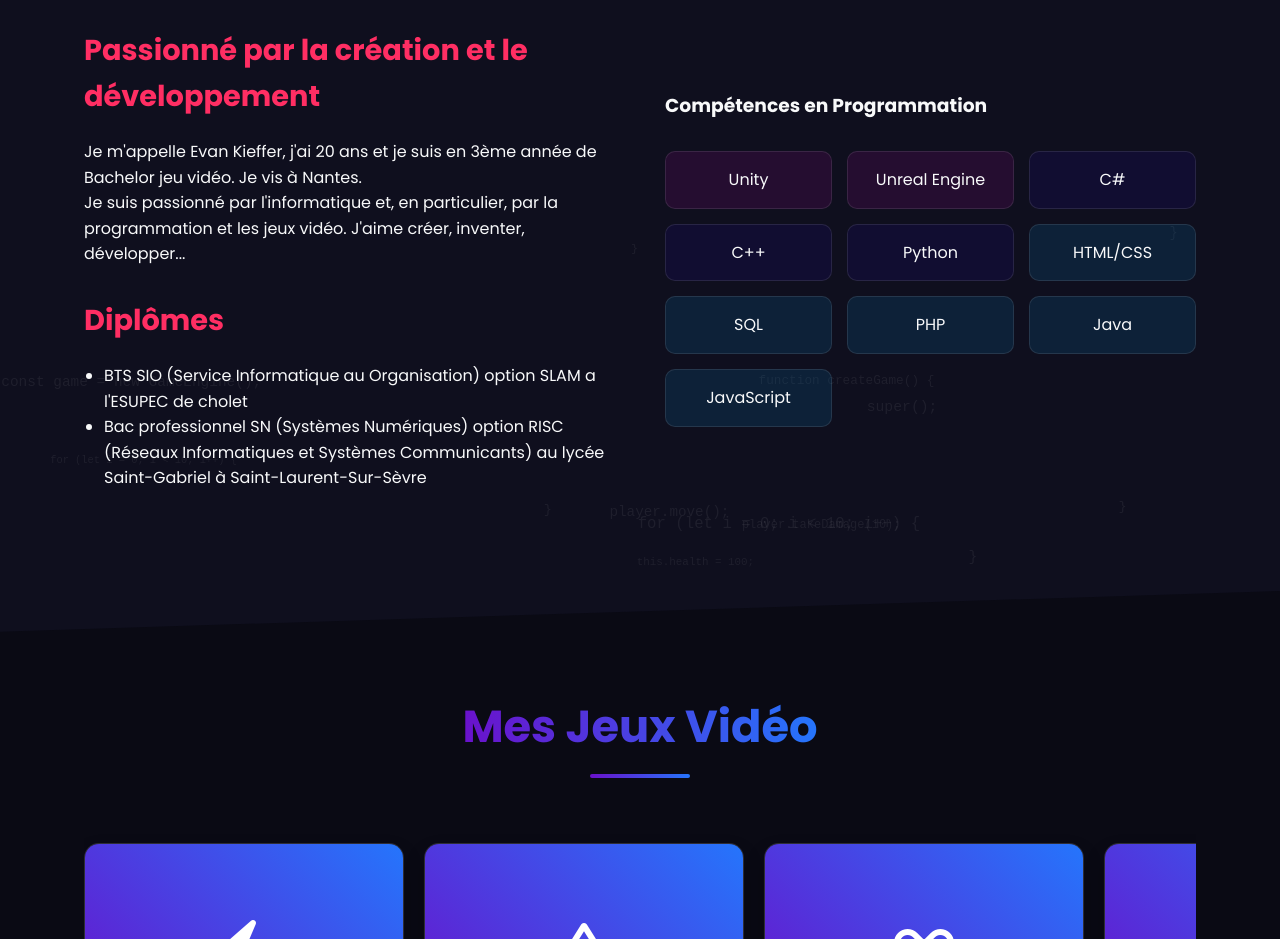
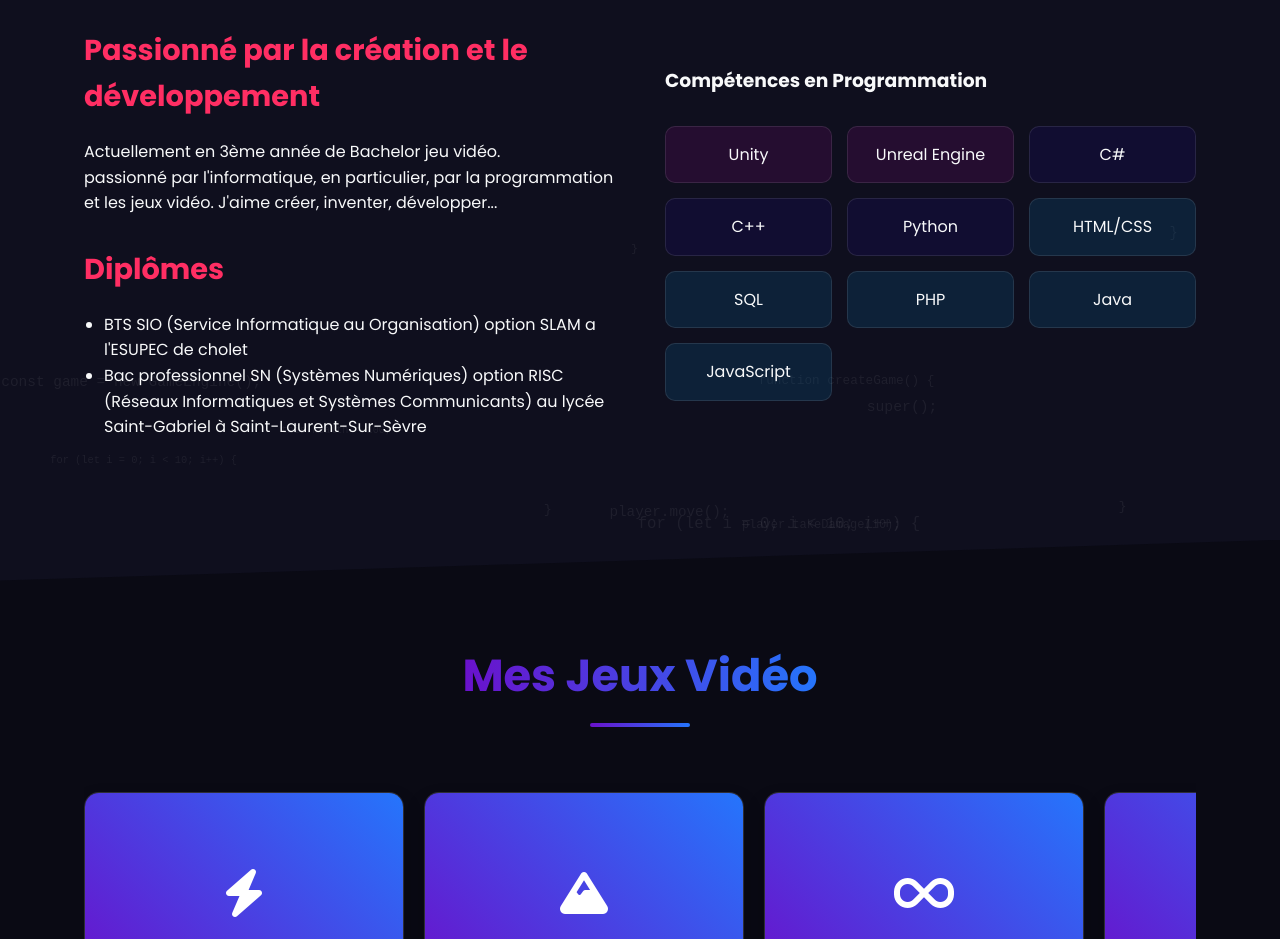
Before and after one commit to azevan230/Portfolio, a plain HTML site: page index.html in a window 1280 px wide. Shown: the part 980-1919 px from the top of the page. Drawn offline with Linux system fonts and the light colour scheme.

Commit message:
changement presentation

```diff
--- a/index.html
+++ b/index.html
@@ -1519,9 +1519,8 @@
             <div class="about-content">
                 <div class="about-text fade-in">
                     <h3>Passionné par la création et le développement</h3>
-                    <p>Je m'appelle Evan Kieffer, j'ai 20 ans et je suis en 3ème année de Bachelor jeu vidéo.
-                        Je vis à Nantes.</p>
-                    <p>Je suis passionné par l'informatique et, en particulier, par la programmation et les jeux vidéo.
+                    <p>Actuellement en 3ème année de Bachelor jeu vidéo. </p>
+                    <p>passionné par l'informatique, en particulier, par la programmation et les jeux vidéo.
                         J'aime créer, inventer, développer...</p>
 
                     <h3 style="margin-top: 30px;">Diplômes</h3>
```
